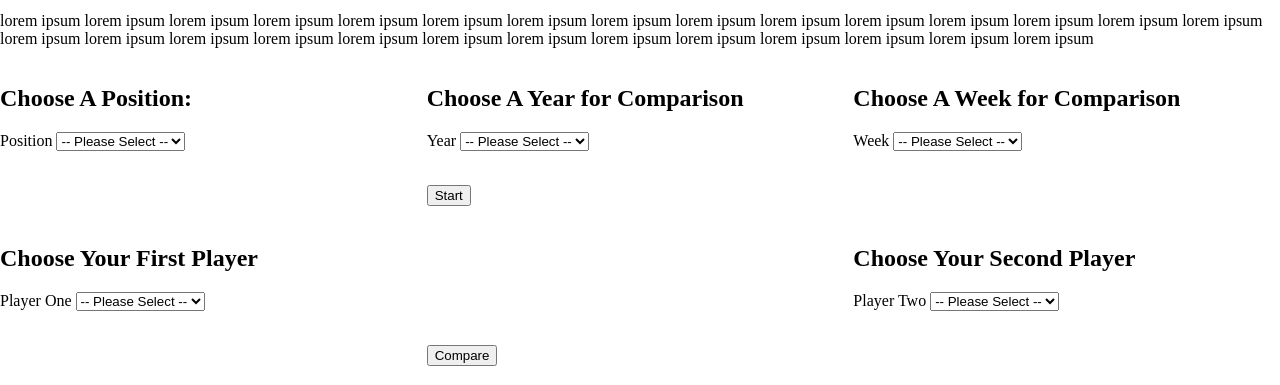
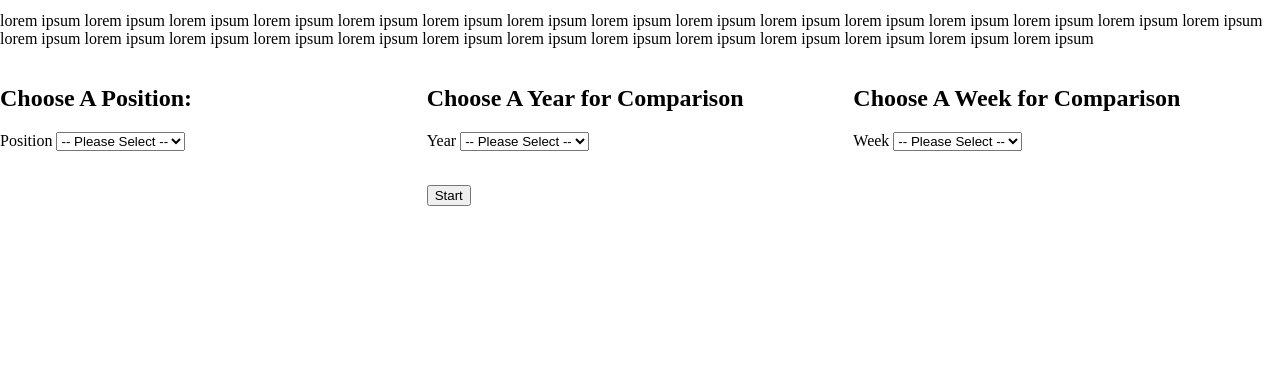
Before and after one commit to GrimmOutlook/player-compare, a PHP site: page /practice.html in a window 1280 px wide. Shown: the part 504-889 px from the top of the page. Run offline with PHP 8.4, Linux system fonts and the light colour scheme; some libraries are stand-ins or nearby versions.

Commit message:
Player selection is hidden to start & is only displayed when all 3 initial selections (position, year, week) are made.  Alert pops up when one or more are not selected.

```diff
--- a/js/app.js
+++ b/js/app.js
@@ -231,14 +231,19 @@ function initialSelect(){
     state.selected.position = $('#position-choice').val();
     state.selected.year = $('#year').val();
     state.selected.week = $('#week').val();
-    getPlayersFromAPI(state, displayDropdown);
+      if ((state.selected.position != "no-choice") && (state.selected.year != "no-choice") && (state.selected.week != "no-choice")){
+        getPlayersFromAPI(state, displayDropdown);
+        $('.hide').removeClass();
+      }
+      else{
+        alert("Please pick a position, a year, and a week!");
+      }
   });
 }
 
 function selectCompare(){
   $('.compare-initial').click(function(e){
     $('.overlay').addClass('is-on');
-    // e.preventDefault();
     state.selected.playerOne = $('#player-one').find('option:selected').val();
     state.selected.playerTwo = $('#player-two').find('option:selected').val();
     displayStats(state);
--- a/practice.html
+++ b/practice.html
@@ -25,7 +25,7 @@
           <div class="form-group">
               <label for="position-choice">Position</label>
               <select name="position-choice" id="position-choice">
-                <option value="">-- Please Select --</option>
+                <option value="no-choice">-- Please Select --</option>
                 <!-- <optgroup label="Select a Position:"> -->
                   <option value="QB">QB</option>
                   <option value="RB">RB</option>
@@ -44,7 +44,7 @@
           <div class="form-group">
             <label for="year">Year</label>
             <select name="year" id="year">
-              <option value="">-- Please Select --</option>
+              <option value="no-choice">-- Please Select --</option>
               <optgroup label="Select a Year:">
                 <option>2016</option>
                 <option>2015</option>
@@ -63,7 +63,7 @@
           <div class="form-group">
             <label for="week">Week</label>
             <select name="week" id="week">
-              <option value="">-- Please Select --</option>
+              <option value="no-choice">-- Please Select --</option>
               <optgroup label="Select a Week:">
                 <option>1</option>
                 <option>2</option>
@@ -94,7 +94,7 @@
       </a>
     </div>
 
-    <div class="form-playerOne">
+    <div class="form-playerOne hide">
       <form name="player-one" method="POST" action="">
         <h2 align="left">Choose Your First Player</h2>
           <div class="form-group">
@@ -109,7 +109,7 @@
       </form>
     </div>
 
-    <div class="form-playerTwo">
+    <div class="form-playerTwo hide">
       <form name="player-two" method="POST" action="">
         <h2 align="left">Choose Your Second Player</h2>
           <div class="form-group">
@@ -124,7 +124,7 @@
       </form>
     </div>
 
-    <div class="compare-button">
+    <div class="compare-button hide">
       <a>
        <button type="submit" class="compare-initial">Compare</button>
       </a>
--- a/stylesheets/main.css
+++ b/stylesheets/main.css
@@ -1,6 +1,10 @@
 body {
   margin: 0;
   padding: 0;
+}
+
+.hide {
+  display: none;
 }
 
 /* ------------------------   Grid Layout for choose.html  ----------------------*/
```
